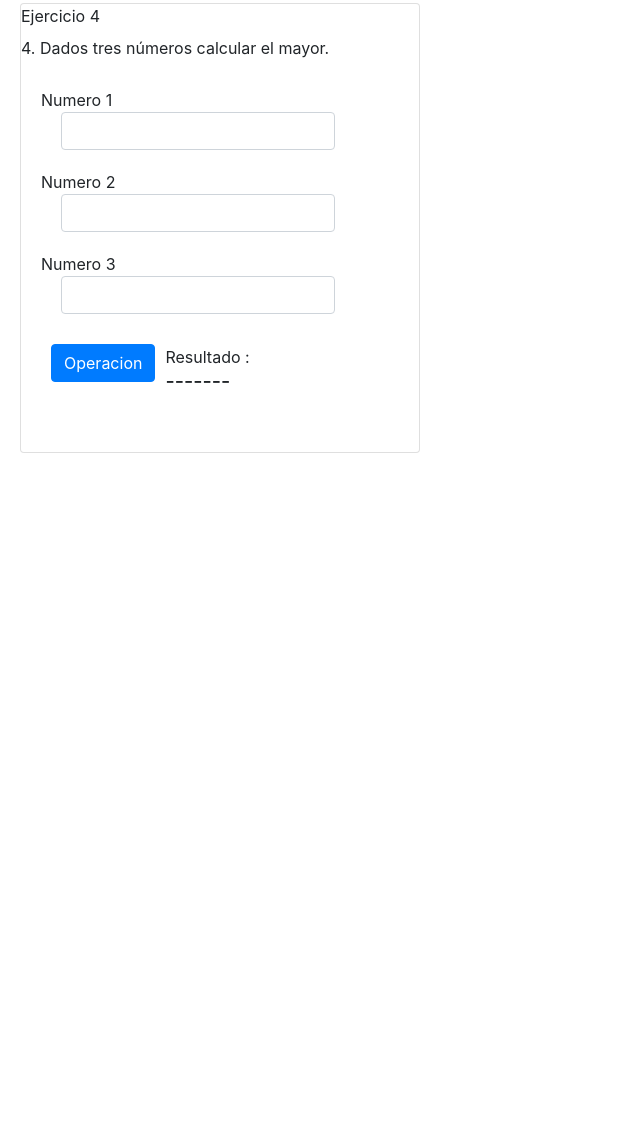
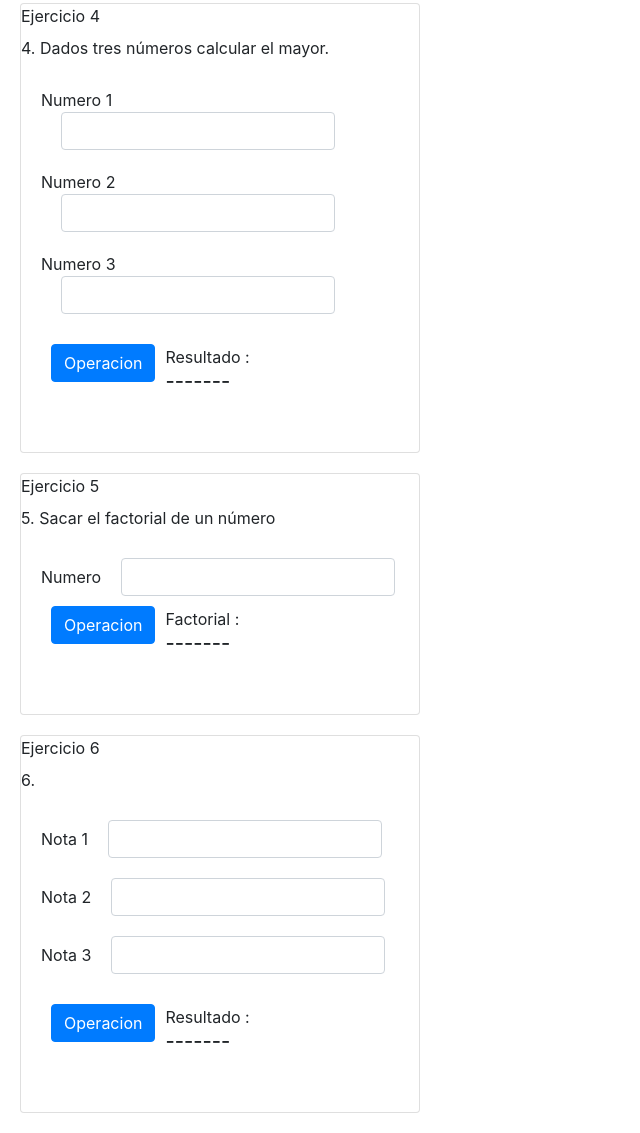
Before and after one commit to Alejandrogg7/Tallerprog, a website built with webpack: page src/index.html in a window 1280 px wide. Shown: the part 989-2122 px from the top of the page, without its empty margins (0-640 px from the left). Before the commit the page ends 1462 px from the top, so only its background shows below. Built offline with nearby package versions, Linux system fonts and the light colour scheme.

Commit message:
Ejercicio 5

```diff
--- a/src/index.html
+++ b/src/index.html
@@ -104,6 +104,55 @@
         </div>
     </div>
 
+    <div class="ejercicio5">
+        <div class="my-card card">
+            <label for="">Ejercicio 5</label>
+            <label for="">5. Sacar el factorial de un número</label>
+            <div class="card-body">
+                <div class="form-inline">
+                    <label for=""> Numero</label>
+                    <input type="text" class="form-control" id="numer">
+                    <div class="form-inline">
+                        <button class="btn btn-primary" onclick="Eje5()">Operacion</button>
+                    </div>
+                    <div>
+                        <span>Factorial : </span>
+                        <h5 id="resultad" class=""> ------- </h5>
+                    </div>
+                </div>
+            </div>
+        </div>
+    </div>
+
+    <div class="ejercicio6">
+        <div class="my-card card">
+            <label for="">Ejercicio 6</label>
+            <label for="">6. </label>
+            <div class="card-body">
+                <div class="form-inline">
+                    <div class="form-inline">
+                        <label for=""> Nota 1</label>
+                        <input type="text" class="form-control" id="not1">
+                    </div>
+                    <div class="form-inline">
+                        <label for="">Nota 2</label>
+                        <input type="text" class="form-control" id="not2">
+                    </div>
+                    <div class="form-inline">
+                        <label for="">Nota 3</label>
+                        <input type="text" class="form-control" id="not3">
+                    </div>
+                    <div class="form-inline">
+                        <button class="btn btn-primary" onclick="">Operacion</button>
+                    </div>
+                    <div>
+                        <span>Resultado : </span>
+                        <h5 id="" class=""> ------- </h5>
+                    </div>
+                </div>
+            </div>
+        </div>
+    </div>
 </body>
 <script>
     const inputNumberOne = document.getElementById("numberOne");
@@ -265,6 +314,20 @@
         result4.classList.add("text-success");
 
     }
+
+    /*Ejercicio 5*/
+
+    const numer = document.getElementById("numer");
+    const resultad = document.getElementById("resultad");
+
+    function Eje5() {
+        let num = parseInt(numer.value)
+        let factorial = 1;
+        for (i = 1; i <= num; i++) {
+            factorial = factorial * i;
+        }
+        resultad.innerHTML = `El numero factorial es: ${factorial}`;
+    }
 </script>
 
 </html>
```
Also changed, not shown: README.md.
